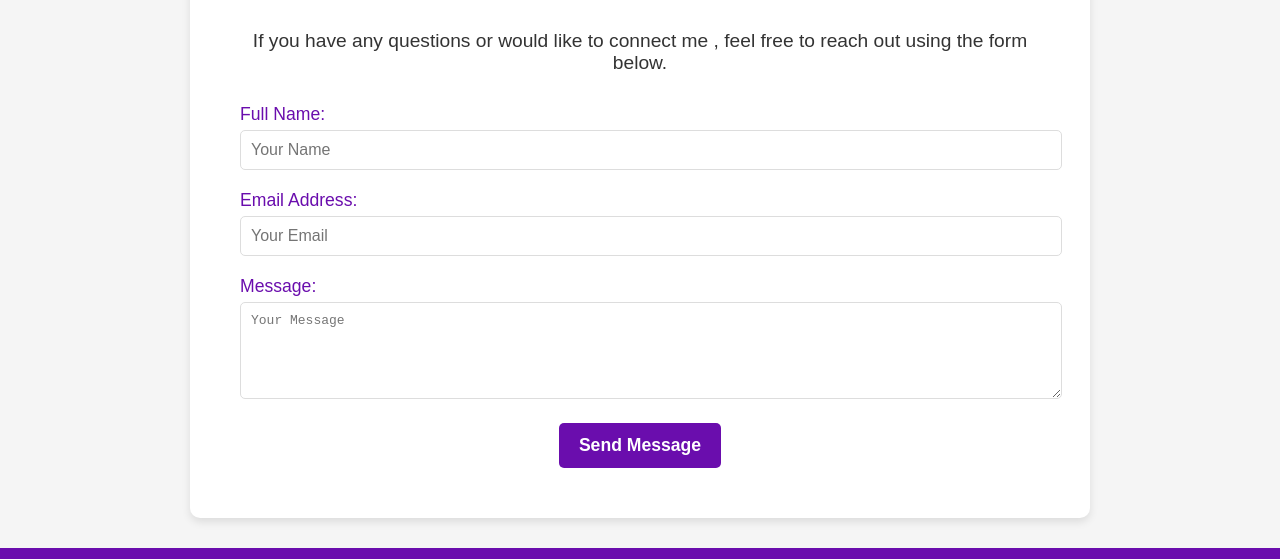
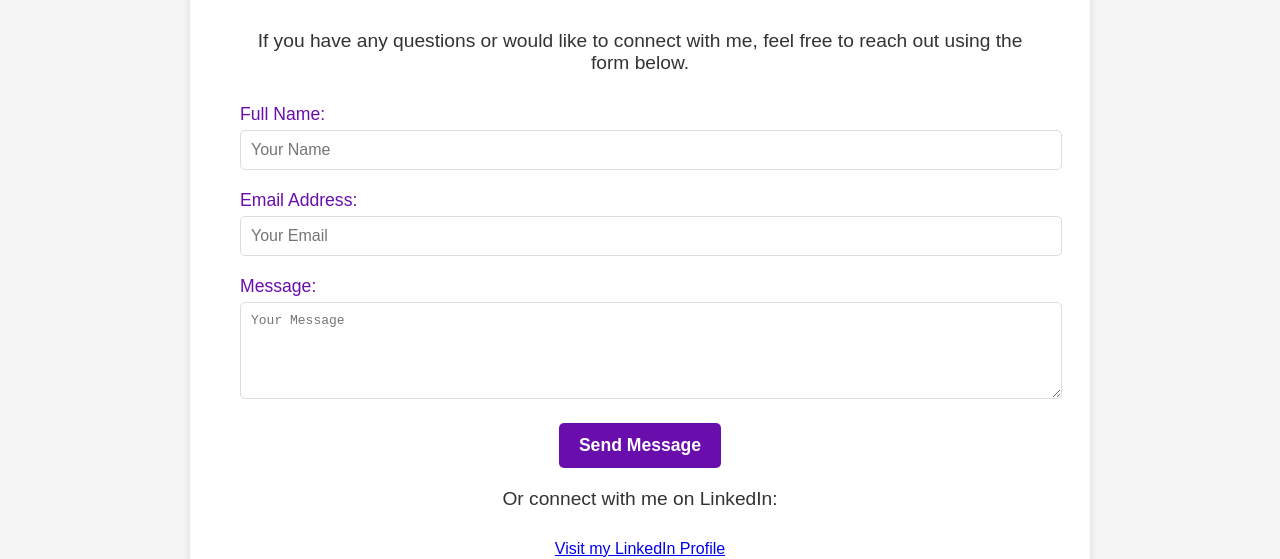
Before and after one commit to asimms994/portfolio1, a plain HTML site: page contact.html in a window 1280 px wide. Shown: the part 241-800 px from the top of the page. Drawn offline with Linux system fonts and the light colour scheme.

Commit message:
Updated contact page

```diff
--- a/contact.html
+++ b/contact.html
@@ -23,7 +23,7 @@
     <!-- Contact Form Section -->
     <section id="contact-form" class="container">
         <h1>Contact Antonette Simms</h1>
-        <p>If you have any questions or would like to connect me , feel free to reach out using the form below.</p>
+        <p>If you have any questions or would like to connect with me, feel free to reach out using the form below.</p>
 
         <!-- Form for sending messages -->
         <form action="https://formspree.io/f/xjkybvrn" method="POST">
@@ -43,8 +43,11 @@
             </div>
 
             <button type="submit" class="btn-submit">Send Message</button>
+        </form>
 
-        </form>
+        <!-- LinkedIn Link -->
+        <p>Or connect with me on LinkedIn:</p>
+        <a href="https://www.linkedin.com/in/antonette-simms-5578422b1" target="_blank">Visit my LinkedIn Profile</a>
     </section>
 
     <!-- Footer Section -->
```
Lines whose indentation alone changed are shown as unchanged.
